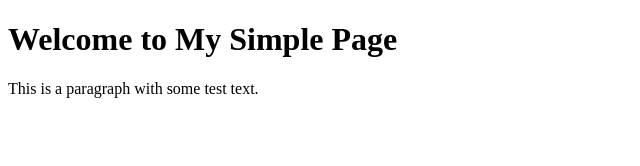
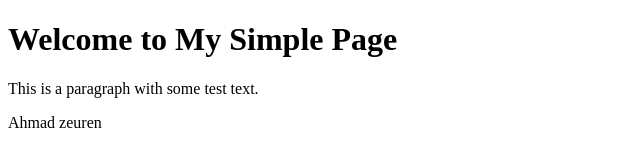
Before and after one commit to MRCattos/mrcatto.dev, a plain HTML site: page index.html in a window 1280 px wide. Shown: the whole page, without its empty margins (0-640 px from the left). Drawn offline with Linux system fonts and the light colour scheme.

Commit message:
First commit

```diff
--- a/index.html
+++ b/index.html
@@ -7,5 +7,6 @@
 <body>
     <h1>Welcome to My Simple Page</h1>
     <p>This is a paragraph with some test text.</p>
+    <p>Ahmad zeuren</p>
 </body>
 </html>
```
